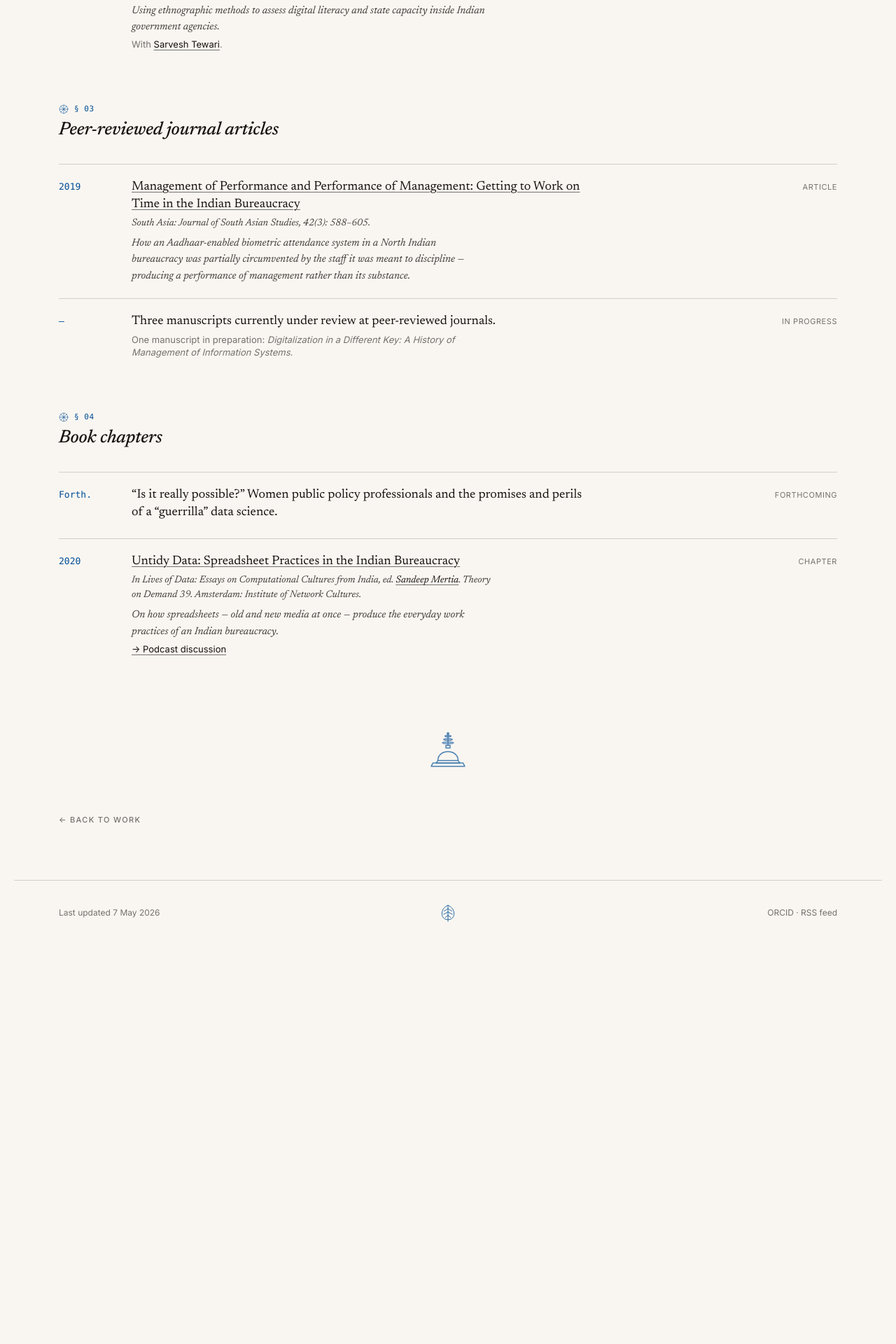
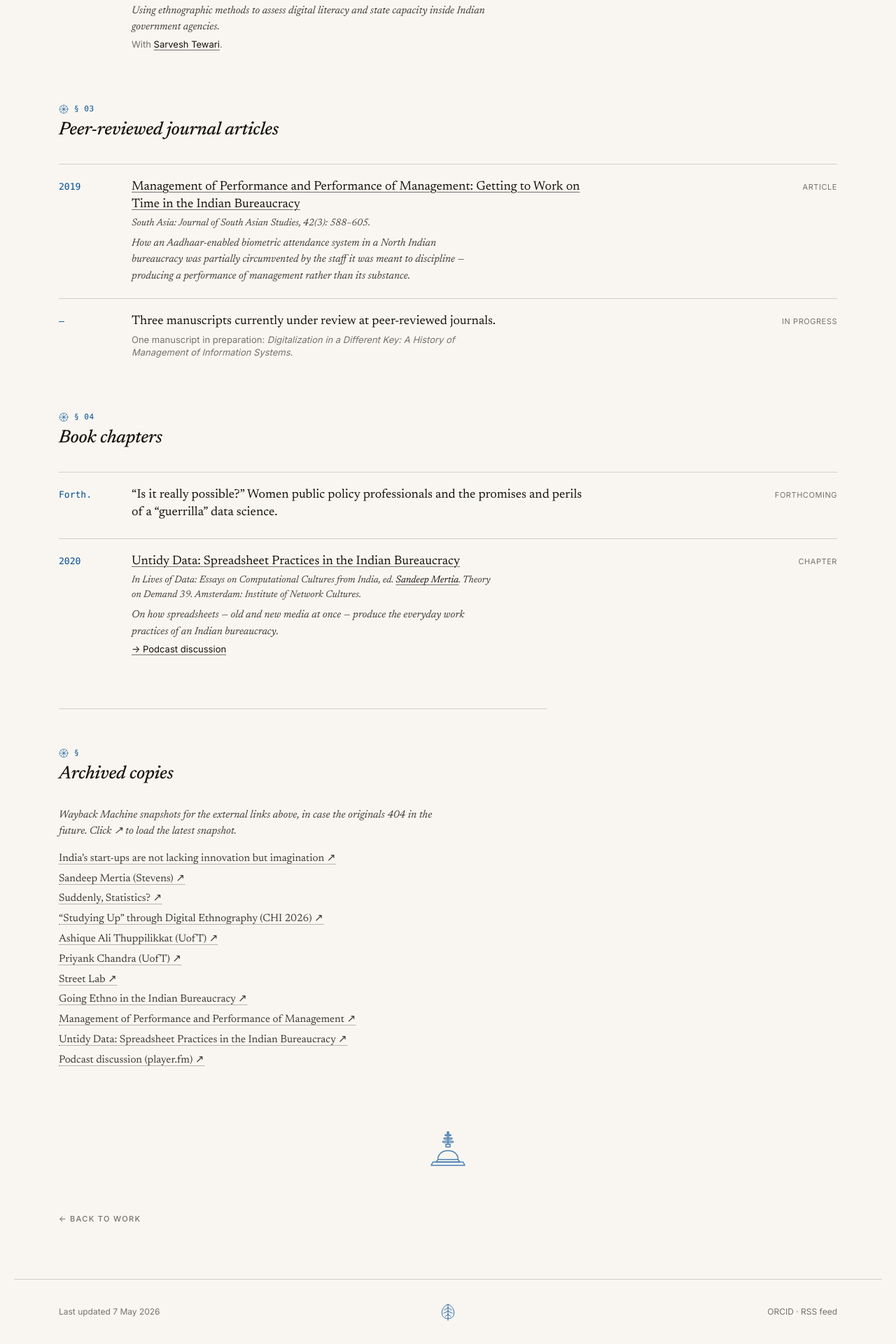
Before and after one commit to skishchampi/skishchampi.github.io, a Jekyll site: the page built from publications.md, in a window 1280 px wide. Shown: the part 1297-3217 px from the top of the page at 70% size. Built offline with Jekyll 4.4.1, drawn with Linux system fonts in a browser that asks for light colours; some web fonts are replaced; before the commit the page ends 2647 px from its top, so only the background shows below that.

Commit message:
[prototype B] archive-copies footer at bottom of publications.md
Adds a separate "Archived copies" section at the bottom of the page
listing Wayback Machine snapshot URLs for every external link above.
Original links above are unchanged — readers see clean bibliographic
text and only consult the footer if a link breaks.

Trade-off vs. variant A: cleaner top of page, but readers must scroll
and the footer is essentially a duplicate reference list.

Prototype only — publications.md scope. DRAFT, do not merge as-is.

Co-Authored-By: Claude Opus 4.7 (1M context) <noreply@anthropic.com>

```diff
--- a/assets/css/style.css
+++ b/assets/css/style.css
@@ -489,6 +489,34 @@ main pre code { background: none; padding: 0; }
   scroll-margin-top: 80px;
 }
 .pub:last-of-type { border-bottom: 1px solid var(--rule); }
+.archived-copies {
+  margin-top: 56px;
+  padding-top: 24px;
+  border-top: 1px solid var(--rule);
+  max-width: 65ch;
+}
+.archived-copies h2 { margin-top: 0; }
+.archive-note {
+  font: 400 italic 0.95rem/1.5 var(--serif);
+  color: var(--ink-2);
+  margin-bottom: 16px;
+}
+.archive-list {
+  list-style: none;
+  padding: 0;
+  margin: 0;
+  font: 400 0.95rem/1.5 var(--serif);
+}
+.archive-list li {
+  margin-bottom: 6px;
+  padding-left: 0;
+}
+.archive-list a {
+  color: var(--ink-2);
+  text-decoration: none;
+  border-bottom: 1px dotted var(--ink-3);
+}
+.archive-list a:hover { color: var(--accent-blue); border-bottom-color: var(--accent-blue); }
 .pub-anchor {
   position: absolute;
   left: -1.4em;
--- a/publications.md
+++ b/publications.md
@@ -128,6 +128,24 @@ description: "Publications by Aakash Solanki: public scholarship, interdisciplin
   <a class="pub-anchor" href="#solanki-2020-untidy-data" aria-label="Permalink to this publication">#</a>
 </div>
 
+<section class="archived-copies" aria-label="Archived copies">
+  <h2 class="sect"><span class="n">§</span>Archived copies</h2>
+  <p class="archive-note">Wayback Machine snapshots for the external links above, in case the originals 404 in the future. Click ↗ to load the latest snapshot.</p>
+  <ul class="archive-list">
+    <li><a target="_blank" rel="noopener noreferrer" href="https://web.archive.org/web/2/https://indianexpress.com/article/opinion/columns/india-start-ups-not-lacking-innovation-imagination-9974148/">India&rsquo;s start-ups are not lacking innovation but imagination ↗</a></li>
+    <li><a target="_blank" rel="noopener noreferrer" href="https://web.archive.org/web/2/https://www.stevens.edu/profile/smertia">Sandeep Mertia (Stevens) ↗</a></li>
+    <li><a target="_blank" rel="noopener noreferrer" href="https://web.archive.org/web/2/https://culanth.org/fieldsights/suddenly-statistics">Suddenly, Statistics? ↗</a></li>
+    <li><a target="_blank" rel="noopener noreferrer" href="https://web.archive.org/web/2/https://doi.org/10.1145/3772318.3791530">&ldquo;Studying Up&rdquo; through Digital Ethnography (CHI 2026) ↗</a></li>
+    <li><a target="_blank" rel="noopener noreferrer" href="https://web.archive.org/web/2/https://ischool.utoronto.ca/student-profile/ashique-ali-thuppilikkat/">Ashique Ali Thuppilikkat (UofT) ↗</a></li>
+    <li><a target="_blank" rel="noopener noreferrer" href="https://web.archive.org/web/2/https://ischool.utoronto.ca/faculty-profile/priyank-chandra/">Priyank Chandra (UofT) ↗</a></li>
+    <li><a target="_blank" rel="noopener noreferrer" href="https://web.archive.org/web/2/https://www.streetlab.tech/">Street Lab ↗</a></li>
+    <li><a target="_blank" rel="noopener noreferrer" href="https://web.archive.org/web/2/https://doi.org/10.1111/1559-8918.2016.01107">Going Ethno in the Indian Bureaucracy ↗</a></li>
+    <li><a target="_blank" rel="noopener noreferrer" href="https://web.archive.org/web/2/https://doi.org/10.1080/00856401.2019.1603262">Management of Performance and Performance of Management ↗</a></li>
+    <li><a target="_blank" rel="noopener noreferrer" href="https://web.archive.org/web/2/https://networkcultures.org/blog/publication/lives-of-data-essays-on-computational-cultures-from-india/">Untidy Data: Spreadsheet Practices in the Indian Bureaucracy ↗</a></li>
+    <li><a target="_blank" rel="noopener noreferrer" href="https://web.archive.org/web/2/https://player.fm/series/new-books-in-technology-2421470/sandeep-mertia-lives-of-data-essays-on-computational-cultures-from-india-institute-of-networked-cultures-2020">Podcast discussion (player.fm) ↗</a></li>
+  </ul>
+</section>
+
 <div class="stupa-coda" role="presentation"></div>
 
 <p class="back"><a href="/work/">← Back to Work</a></p>
```
